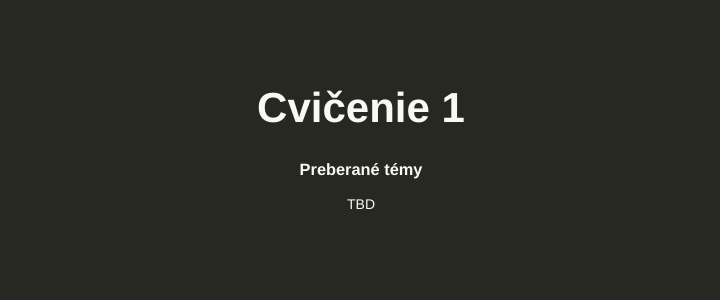
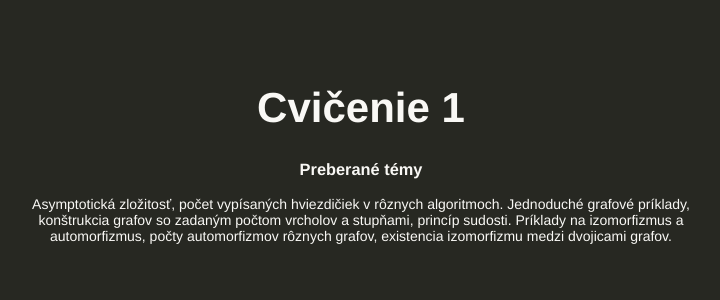
Before and after one commit to PMitura/ag1, a Jekyll site: the page built from _posts/2017-10-03-cv1.md, in a window 1280 px wide. Shown: the top 300 px of the page, without its empty margins (279-999 px from the left). Built offline with Jekyll 4.4.1, drawn with Linux system fonts in a browser that asks for light colours.

Commit message:
cv1 update

```diff
--- a/_posts/2017-10-03-cv1.md
+++ b/_posts/2017-10-03-cv1.md
@@ -2,5 +2,10 @@
 layout: post
 title: Cvičenie 1
 ---
+
 ### Preberané témy
-TBD
+Asymptotická zložitosť, počet vypísaných hviezdičiek v rôznych algoritmoch.
+Jednoduché grafové príklady, konštrukcia grafov so zadaným počtom vrcholov a
+stupňami, princíp sudosti. Príklady na izomorfizmus a automorfizmus, počty
+automorfizmov rôznych grafov, existencia izomorfizmu medzi dvojicami
+grafov.
```
